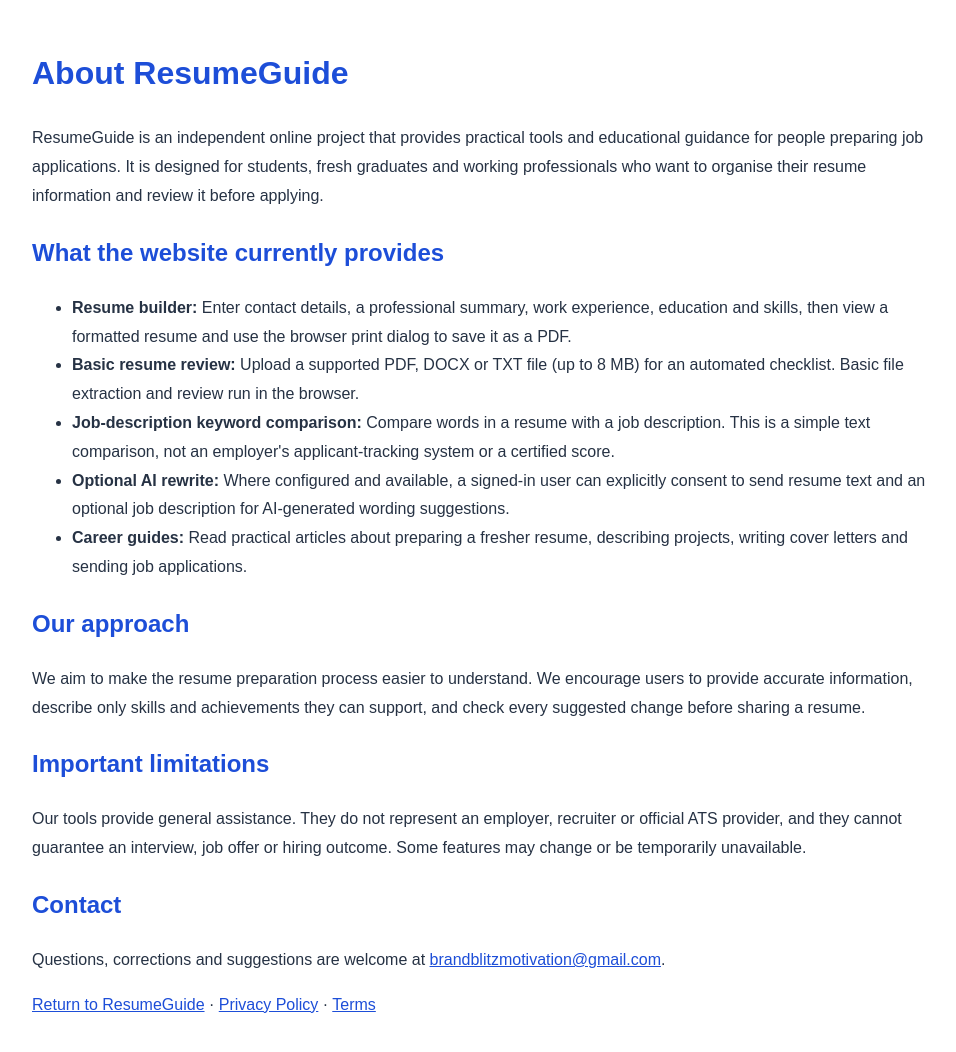
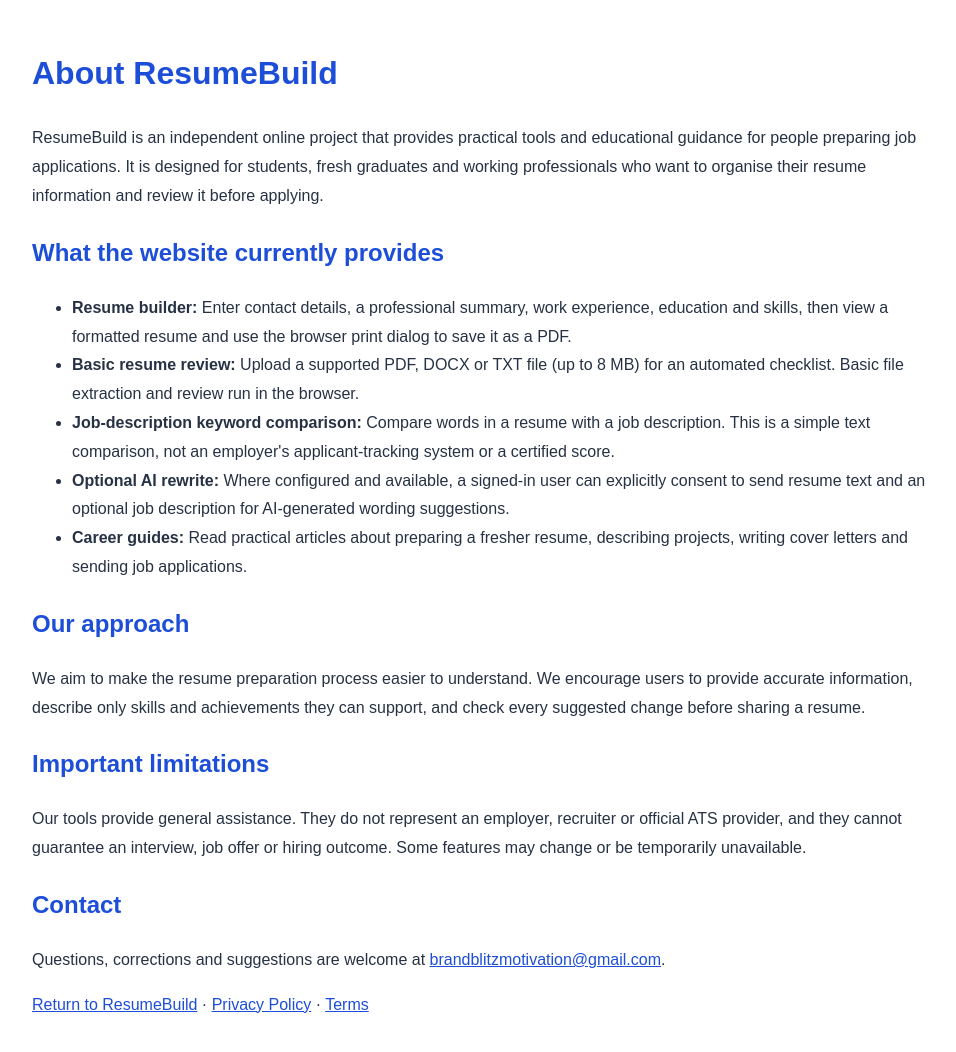
Before and after one commit to ssrweb197/resume, a plain HTML site: page about-us.html in a window 1280 px wide. Shown: the whole page, without its empty margins (158-1114 px from the left). Drawn offline with Linux system fonts and the light colour scheme.

Commit message:
Rebrand website as ResumeBuild

```diff
--- a/about-us.html
+++ b/about-us.html
@@ -1,7 +1,7 @@
 <!DOCTYPE html>
-<html lang="en"><head><meta charset="UTF-8"><meta name="viewport" content="width=device-width, initial-scale=1"><meta name="description" content="Learn about ResumeGuide, its browser-based resume review, resume builder, limitations and career guidance resources."><meta name="robots" content="index, follow"><link rel="canonical" href="https://resume-97s.pages.dev/about-us.html"><title>About Us | ResumeGuide</title><style>body{font-family:Arial,sans-serif;max-width:900px;margin:auto;padding:24px;line-height:1.8;color:#263244}h1,h2{color:#1d4ed8}a{color:#1d4ed8}</style></head>
-<body><h1>About ResumeGuide</h1>
-<p>ResumeGuide is an independent online project that provides practical tools and educational guidance for people preparing job applications. It is designed for students, fresh graduates and working professionals who want to organise their resume information and review it before applying.</p>
+<html lang="en"><head><meta charset="UTF-8"><meta name="viewport" content="width=device-width, initial-scale=1"><meta name="description" content="Learn about ResumeBuild, its browser-based resume review, resume builder, limitations and career guidance resources."><meta name="robots" content="index, follow"><link rel="canonical" href="https://resume-97s.pages.dev/about-us.html"><title>About Us | ResumeBuild</title><style>body{font-family:Arial,sans-serif;max-width:900px;margin:auto;padding:24px;line-height:1.8;color:#263244}h1,h2{color:#1d4ed8}a{color:#1d4ed8}</style></head>
+<body><h1>About ResumeBuild</h1>
+<p>ResumeBuild is an independent online project that provides practical tools and educational guidance for people preparing job applications. It is designed for students, fresh graduates and working professionals who want to organise their resume information and review it before applying.</p>
 <h2>What the website currently provides</h2><ul>
 <li><strong>Resume builder:</strong> Enter contact details, a professional summary, work experience, education and skills, then view a formatted resume and use the browser print dialog to save it as a PDF.</li>
 <li><strong>Basic resume review:</strong> Upload a supported PDF, DOCX or TXT file (up to 8 MB) for an automated checklist. Basic file extraction and review run in the browser.</li>
@@ -11,4 +11,4 @@
 <h2>Our approach</h2><p>We aim to make the resume preparation process easier to understand. We encourage users to provide accurate information, describe only skills and achievements they can support, and check every suggested change before sharing a resume.</p>
 <h2>Important limitations</h2><p>Our tools provide general assistance. They do not represent an employer, recruiter or official ATS provider, and they cannot guarantee an interview, job offer or hiring outcome. Some features may change or be temporarily unavailable.</p>
 <h2>Contact</h2><p>Questions, corrections and suggestions are welcome at <a href="mailto:brandblitzmotivation@gmail.com">brandblitzmotivation@gmail.com</a>.</p>
-<p><a href="/">Return to ResumeGuide</a> · <a href="/privacy-policy.html">Privacy Policy</a> · <a href="/terms-and-conditions.html">Terms</a></p></body></html>
+<p><a href="/">Return to ResumeBuild</a> · <a href="/privacy-policy.html">Privacy Policy</a> · <a href="/terms-and-conditions.html">Terms</a></p></body></html>
```
